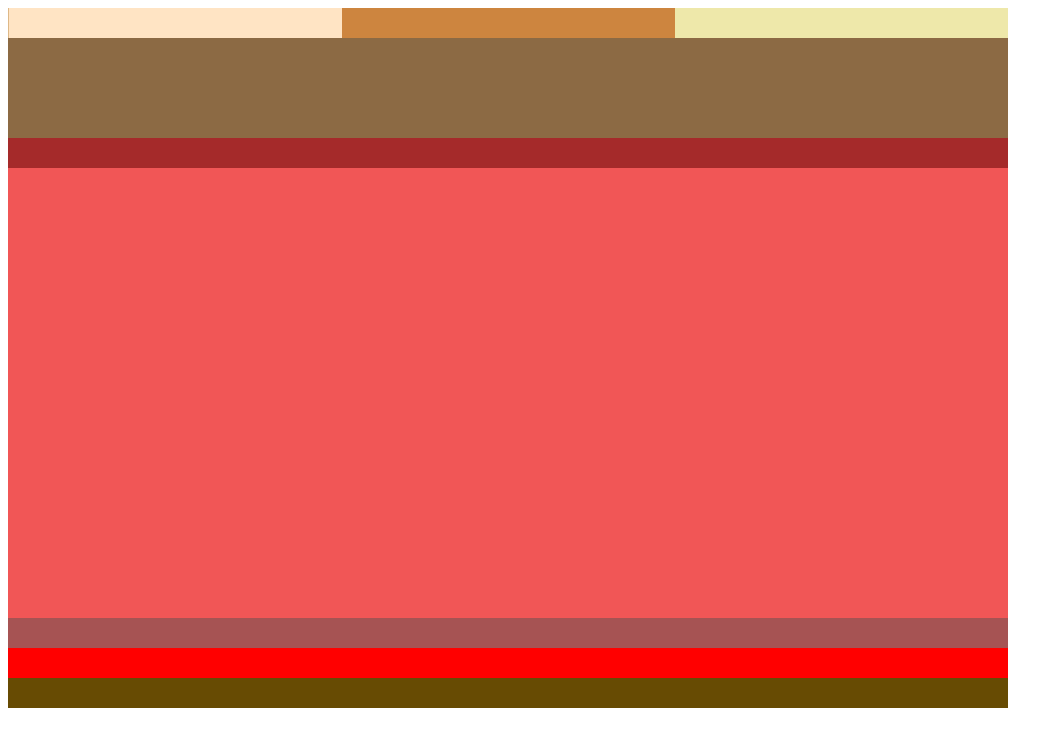
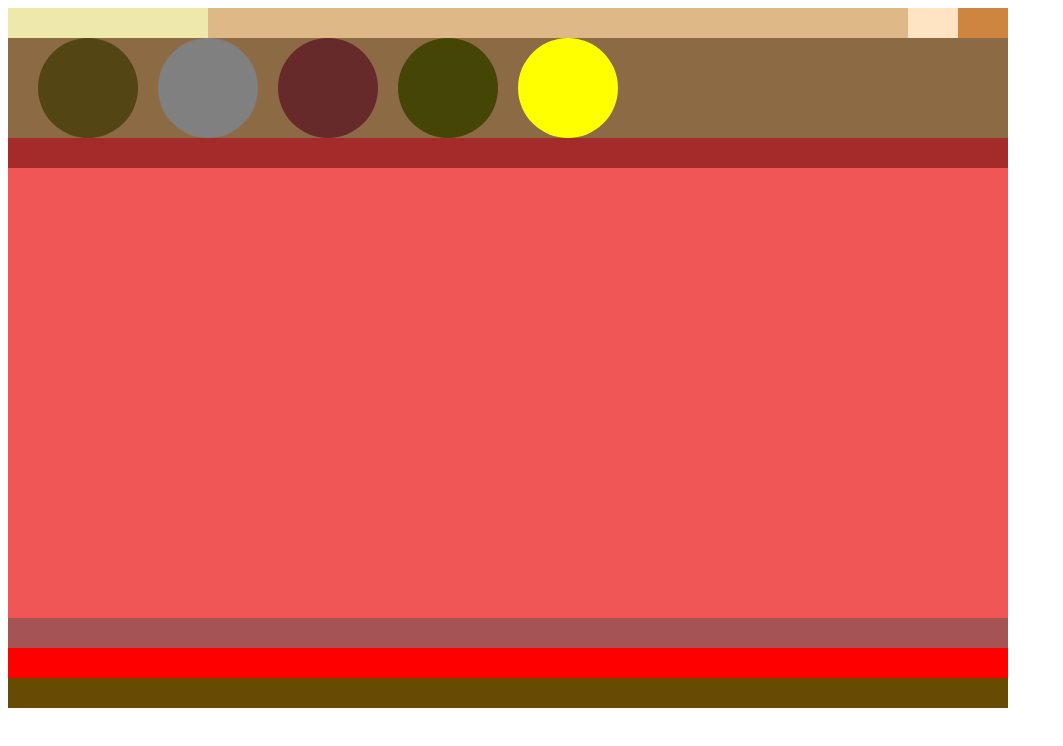
Before and after one commit to kauazinki2/site, a website: page instagram.html in a window 1280 px wide. Shown: the whole page, without its empty margins (0-1063 px from the left). Drawn offline with Linux system fonts and the light colour scheme.

Commit message:
Update instagram.html

```diff
--- a/instagram.html
+++ b/instagram.html
@@ -53,21 +53,21 @@
 
 
 .um1{
-width:33.3% ;
+width:20% ;
 height: inherit;
 background-color:palegoldenrod ;
 display: inline-block;
-float: right;
+float: left;
 }
 .um2{
-    width:33.3% ;
+    width:5% ;
 height:inherit ;
 background-color:peru ;
 display: inline-block;
 float: right;
 }
 .um3{
-    width:33.3% ;
+    width:5% ;
 height:inherit ;
 background-color:bisque ;
 display: inline-block;
@@ -75,39 +75,49 @@ float: right;
 }
 
 .dois1{
-    width:inherit ;
-height: ;
-background-color: ;
+    width:10%  ;
+height: inherit ;
+background-color:rgba(74, 62, 11, 0.84) ;
 display: inline-block;
-float: right;
+float: left;
+border-radius: 100%;
+margin-left:30px ;
 }
 .dois2{
-    width:inherit ;
-height: ;
-background-color: ;
+    width: 10%;
+height:inherit ;
+background-color:grey ;
 display: inline-block;
-float: right;
+float: left;
+border-radius: 100%;
+margin-left:20px ;
 }
 .dois3{
-    width:inherit ;
-height: ;
-background-color: ;
+    width: 10% ;
+height:inherit ;
+background-color:rgb(103, 42, 42) ;
 display: inline-block;
-float: right;
+float: left;
+border-radius: 100%;
+margin-left:20px ;
 }
 .dois4{
-    width:inherit ;
-height: ;
-background-color: ;
+    width: 10% ;
+height: inherit ;
+background-color:rgb(69, 69, 5) ;
 display: inline-block;
-float: right;
+float: left;
+border-radius: 100%;
+margin-left:20px ;
 }
 .dois5{
-    width:inherit ;
-height: ;
-background-color: ;
+    width: 10% ;
+height:inherit ;
+background-color: yellow ;
 display: inline-block;
-float: right;
+float: left;
+border-radius: 100%;
+margin-left:20px ;
 }
 
 .tres1{
@@ -154,7 +164,7 @@ display: inline-block;
 float: right;
 }
 .cinco4{
-    width:inherit ;
+    width: inherit ;
 height: ;
 background-color: ;
 display: inline-block;
@@ -162,36 +172,36 @@ float: right;
 }
 
 .sete1{
-    width:inherit ;
-height: ;
+    width:  ;
+height:inherit ;
 background-color: ;
 display: inline-block;
 float: right;
 }
 .sete2{
-    width:inherit ;
-height: ;
+    width:  ;
+height: inherit;
 background-color: ;
 display: inline-block;
 float: right;
 }
 .sete3{
-    width:inherit ;
-height: ;
+    width:  ;
+height:inherit ;
 background-color: ;
 display: inline-block;
 float: right;
 }
 .sete4{
-    width:inherit ;
-height: ;
+    width:  ;
+height:inherit ;
 background-color: ;
 display: inline-block;
 float: right;
 }
 .sete5{
-    width:inherit ;
-height: ;
+    width:  ;
+height:inherit ;
 background-color: ;
 display: inline-block;
 float: right;
```
